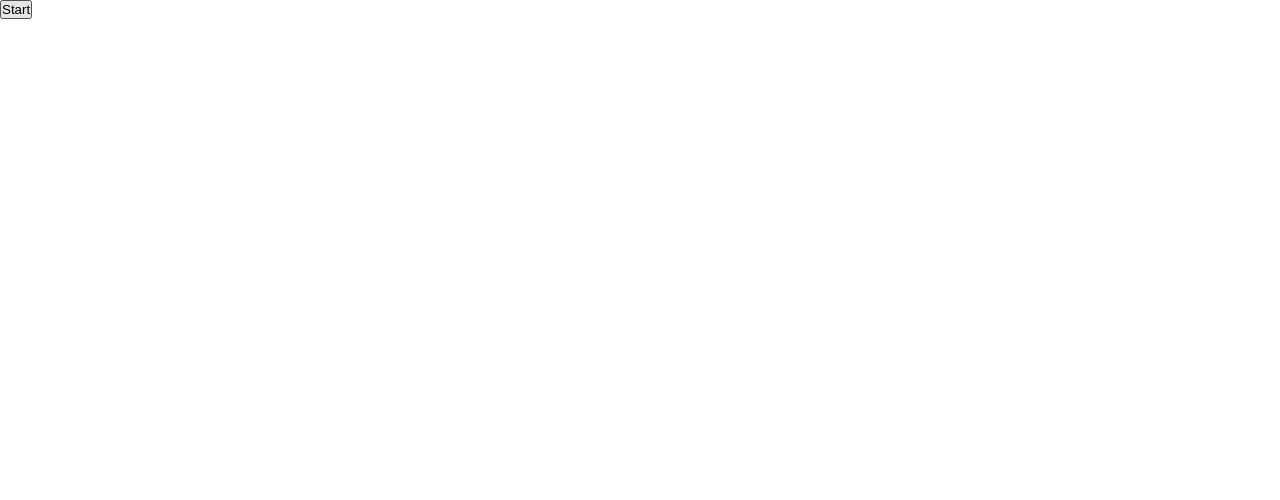
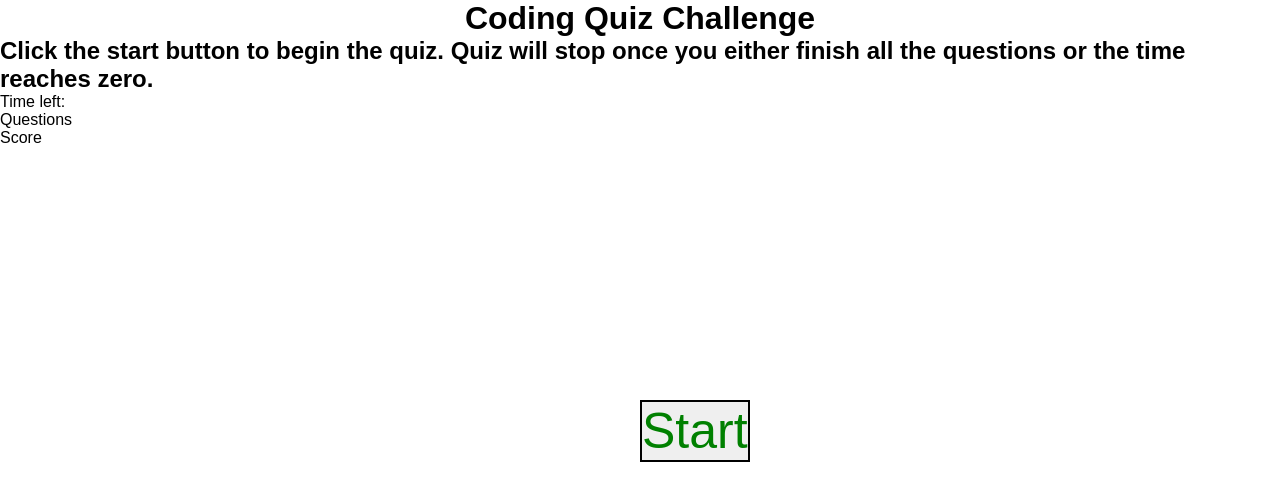
Before and after one commit to M-Soriano/Quick-Quiz, a plain HTML site: page index.html in a window 1280 px wide. Drawn offline with Linux system fonts and the light colour scheme.

Commit message:
Updating index.html, script.js and style.css.

```diff
--- a/assets/script.js
+++ b/assets/script.js
@@ -0,0 +1,6 @@
+var startquiz = document.getElementById("startbtn")
+function startquestions () {
+
+}
+
+startquiz.addEventListener("click",startquestions);
--- a/assets/style.css
+++ b/assets/style.css
@@ -6,3 +6,27 @@
     box-sizing: border-box;
     font-family: Arial, Helvetica, sans-serif;
 }
+h1, h2 {
+    text-align: center;
+}
+h2 {
+    text-align: left;
+
+
+}
+
+
+#startbtn {
+    position: absolute;
+    top: 50%;
+    left: 50%;
+
+}
+
+.buttons button {
+    font-size:  50px;
+    color: green;
+    border-style: solid;
+
+
+}
--- a/index.html
+++ b/index.html
@@ -11,23 +11,39 @@ that shows the concepts learning in module 4-->
   <title>Quick Quiz</title>
   <link rel="stylesheet" href="./assets/style.css">
 </head>
-<body>
 
 
-        </questions>
-    <clickbutton class="buttons">
-        <button>Start</button>
 
-    </clickbutton>
-
-    <div class="information title">
-
-    </div>
+<body>
 
 
 
 
-    </question>
+    <clickbutton class="buttons">
+        <h1>Coding Quiz Challenge</h1>
+        <h2>Click the start button to begin the quiz. Quiz will stop once you either finish all the questions or the time reaches zero.</h2>
+        <button id="startbtn">Start</button>
+    </clickbutton>
+
+    <box1 class="information">
+
+        <dic id="timer">Time left: </dic>
+        <div id="question">Questions</div>
+        <div id="score">Score</div>
+
+
+
+
+
+
+
+
+
+        <script src="./assets/script.js"></script>
+
+
+
+
 
 
 </body>
```
